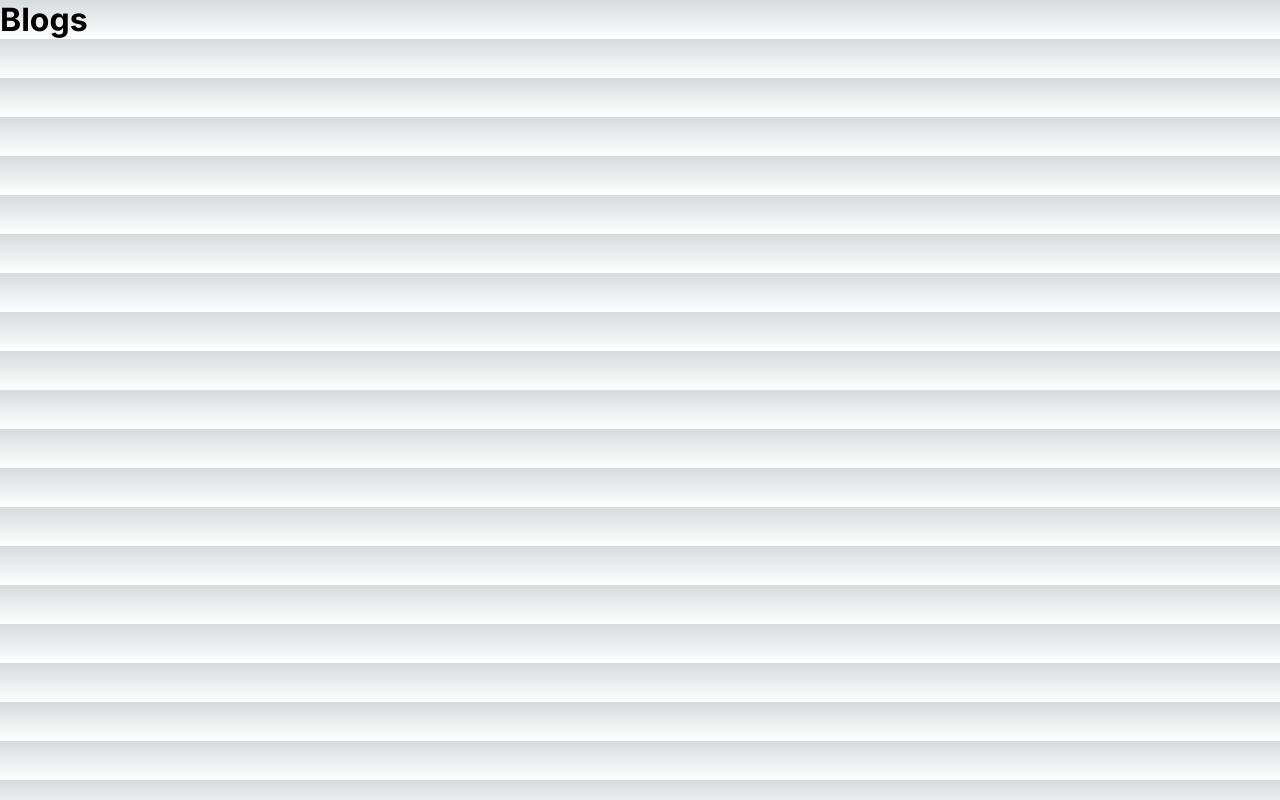
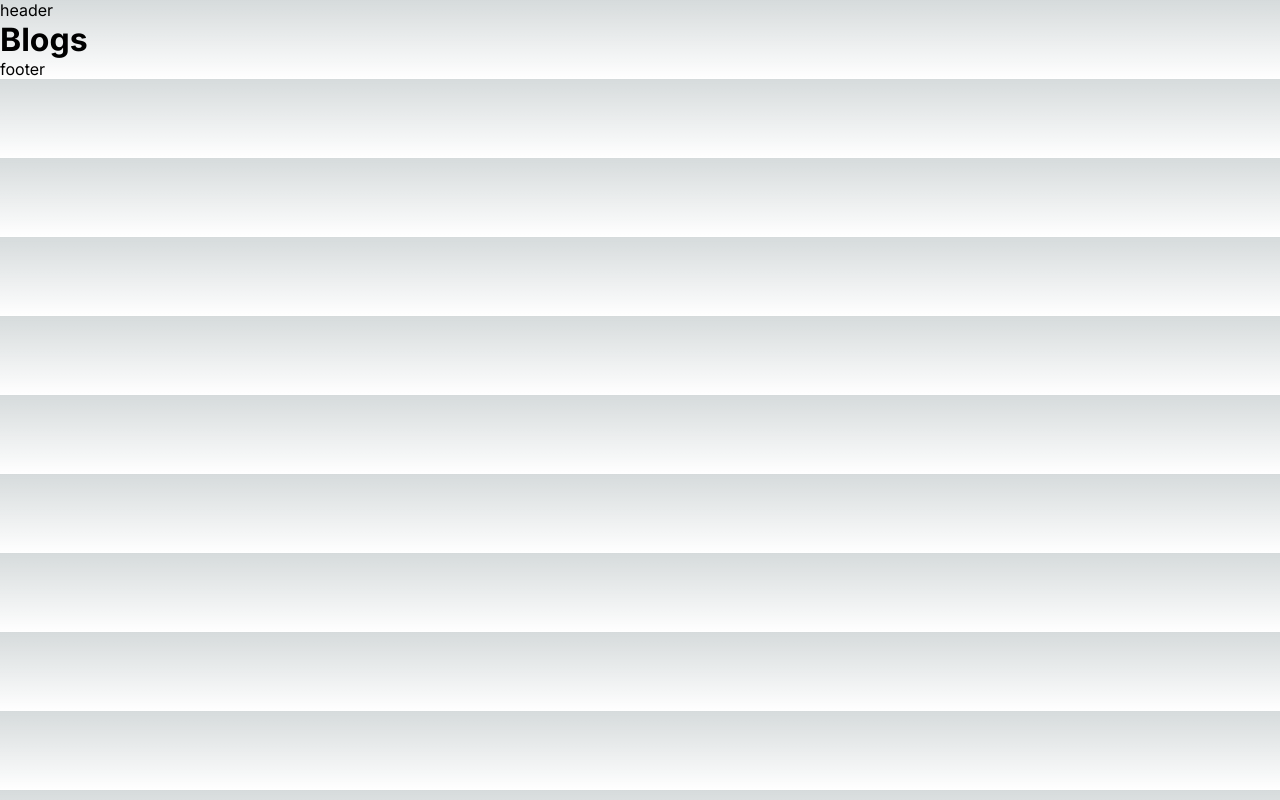
Before and after one commit to deaduchiha/next-13.4, a Next.js app: page /blogs in a window 1280 px wide. Built offline with nearby package versions, Linux system fonts and the light colour scheme.

Commit message:
nested layout

```diff
--- /dev/null
+++ b/src/app/blogs/layout.jsx
@@ -0,0 +1,11 @@
+const BlogLayout = ({ children }) => {
+  return (
+    <>
+      <header>header</header>
+      {children}
+      <footer>footer</footer>
+    </>
+  );
+};
+
+export default BlogLayout;
```
